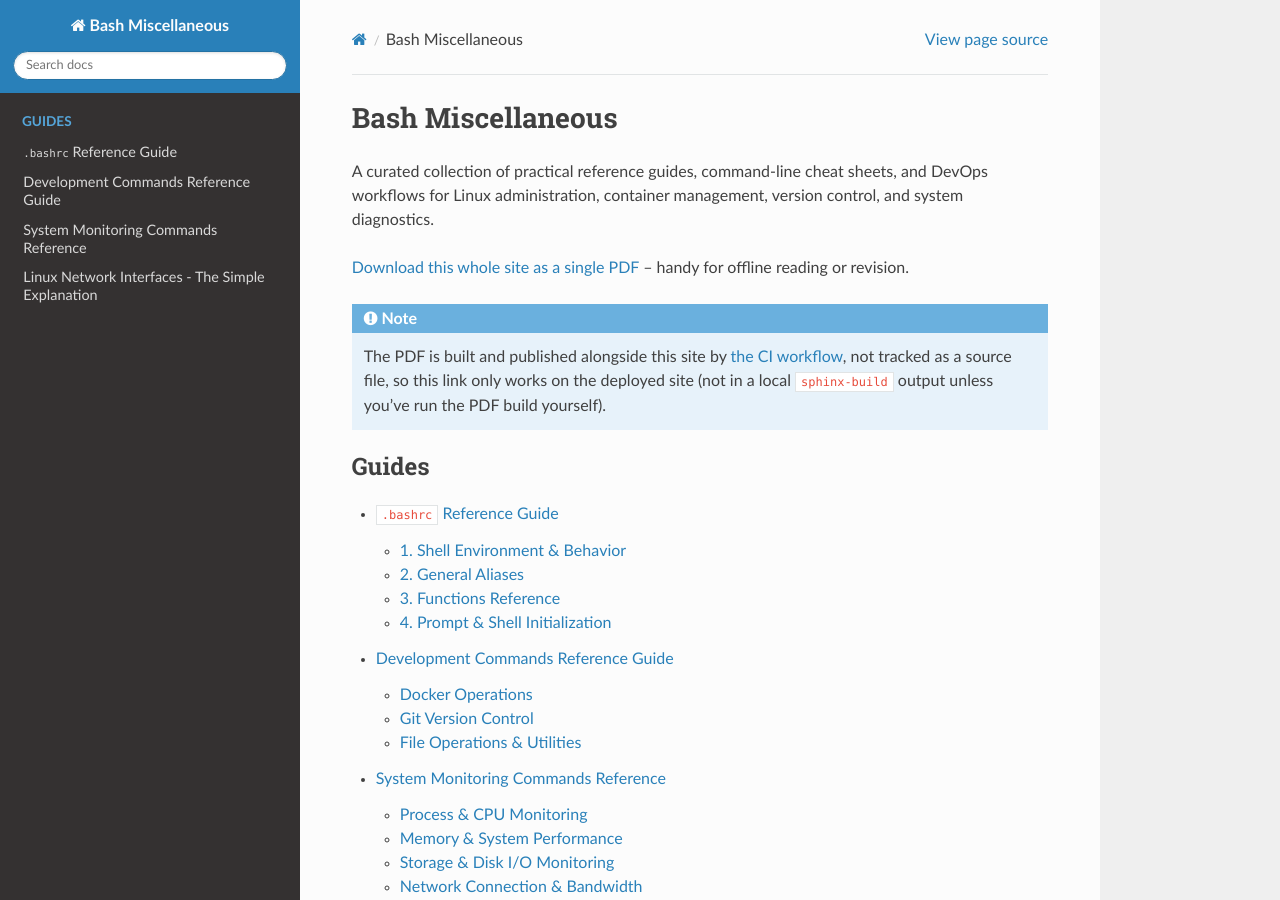
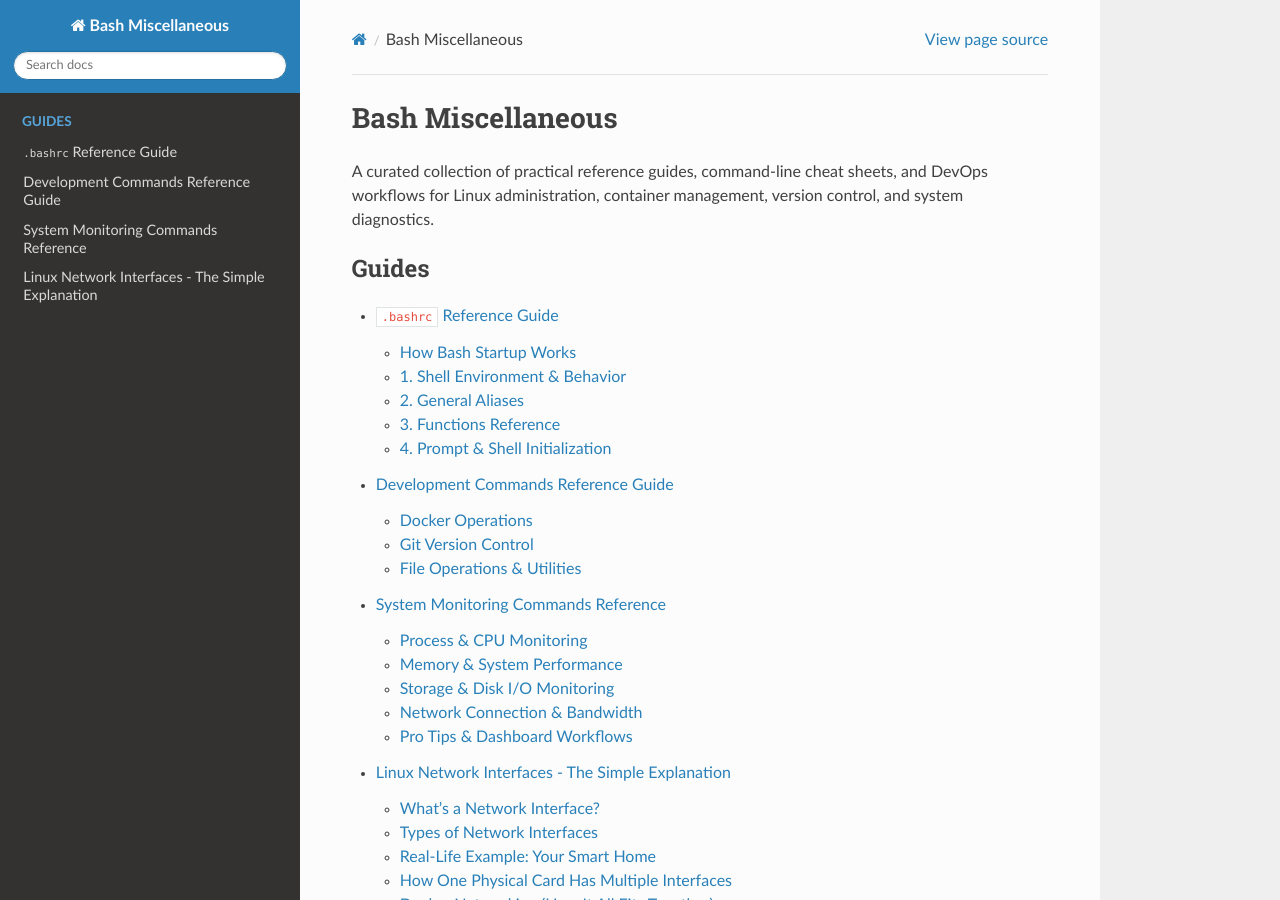
Before and after one commit to karthik-dev-82/system-notes, a Sphinx documentation site: the page built from docs/source/index.rst, in a window 1280 px wide and 900 px high. Built offline with Sphinx 7.4.7 and the Read the Docs theme 3.1.0, drawn with Linux system fonts in a browser that asks for light colours.

Commit message:
Remove PDF export; clean up and expand bashrc_reference guide
- Drop the latexpdf build entirely (workflow step, conf.py latex
  config, download links) -- not wanted.
- Remove leftover "bashrc_work"/"bashrc_local" references that don't
  apply to this repo's actual .bashrc.
- Add a "How Bash Startup Works" section covering login vs interactive
  shells and the startup-file read order, with a PlantUML diagram.

Co-Authored-By: Claude Sonnet 5 <noreply@anthropic.com>

```diff
--- a/docs/source/conf.py
+++ b/docs/source/conf.py
@@ -29,24 +29,3 @@ else:
     plantuml = "java -jar /usr/share/plantuml/plantuml.jar"
 
 plantuml_output_format = "svg_img"
-
-# --- PDF (latexpdf) output -------------------------------------------------
-# xelatex (not pdflatex) because the docs use Unicode arrows/checkmarks
-# (->, <->, Y/N) throughout. DejaVu fonts give broad Unicode coverage, but
-# pictographic emoji (setup, phone, camera, etc.) still won't render as
-# color glyphs in the PDF -- that needs a dedicated emoji font/package this
-# repo doesn't pull in. They'll likely show as blank boxes; harmless, just
-# cosmetic.
-latex_engine = "xelatex"
-latex_elements = {
-    "papersize": "a4paper",
-    "pointsize": "11pt",
-    "fontpkg": r"""
-\setmainfont{DejaVu Serif}
-\setsansfont{DejaVu Sans}
-\setmonofont{DejaVu Sans Mono}
-""",
-}
-latex_documents = [
-    ("index", "bash-miscellaneous.tex", "Bash Miscellaneous", "Karthik", "manual"),
-]
--- a/docs/source/index.rst
+++ b/docs/source/index.rst
@@ -4,16 +4,6 @@ Bash Miscellaneous
 A curated collection of practical reference guides, command-line cheat sheets,
 and DevOps workflows for Linux administration, container management, version
 control, and system diagnostics.
-
-`Download this whole site as a single PDF <bash-miscellaneous.pdf>`_ --
-handy for offline reading or revision.
-
-.. note::
-   The PDF is built and published alongside this site by
-   `the CI workflow <https://github.com/karthik-dev-82/bash-miscellaneous/blob/main/.github/workflows/docs.yml>`_,
-   not tracked as a source file, so this link only works on the deployed
-   site (not in a local ``sphinx-build`` output unless you've run the PDF
-   build yourself).
 
 .. toctree::
    :maxdepth: 2
```
Also changed, not shown: README.md (+0 -1 lines), docs/source/bashrc_reference.rst (+47 -4 lines), 1 other file.
